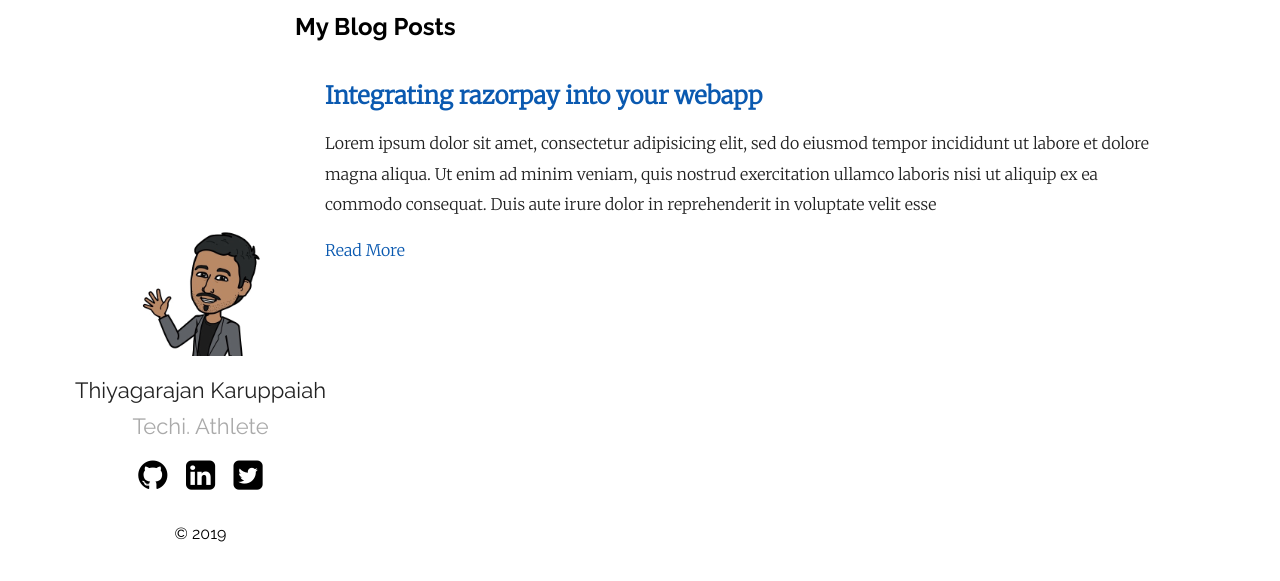
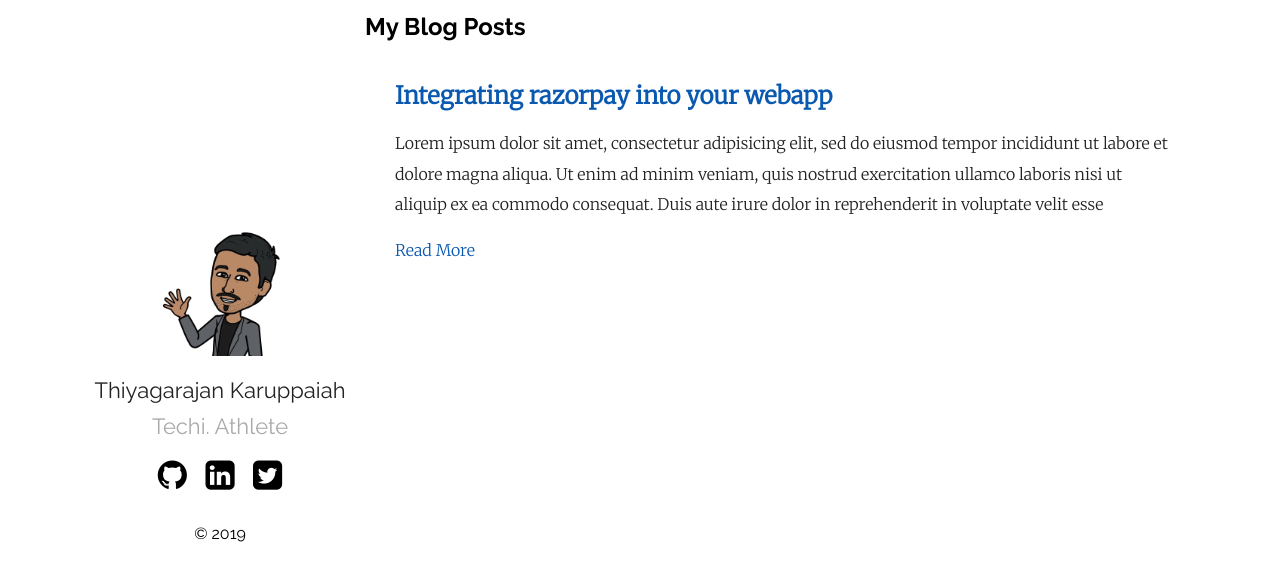
Before and after one commit to thiyagarajanin/thiyagarajanin.github.io, a Jekyll site: the page built from blog.html, in a window 1280 px wide. Shown: the top 581 px of the page. Built offline with Jekyll 4.4.1, drawn with Linux system fonts in a browser that asks for light colours.

Commit message:
New theme

```diff
--- a/_layouts/home.html
+++ b/_layouts/home.html
@@ -2,9 +2,10 @@
 layout: default
 ---
 
-{%- if page.title -%}
+<!-- {%- if page.title -%}
 <h1 class="page-heading">{{ page.title }}</h1>
 {%- endif -%}
+-->
 
 {{ content }}
 
--- a/_sass/plain.scss
+++ b/_sass/plain.scss
@@ -6,7 +6,7 @@ $linkColor: #0A59B0;
 $mobileW: 768px;
 $smallMobileW: 480px;
 $bigScreenW: 1600px;
-$leftWidth: 220px;
+$leftWidth: 290px;
 
 *,*:before,*:after {
 	box-sizing: border-box;
```
